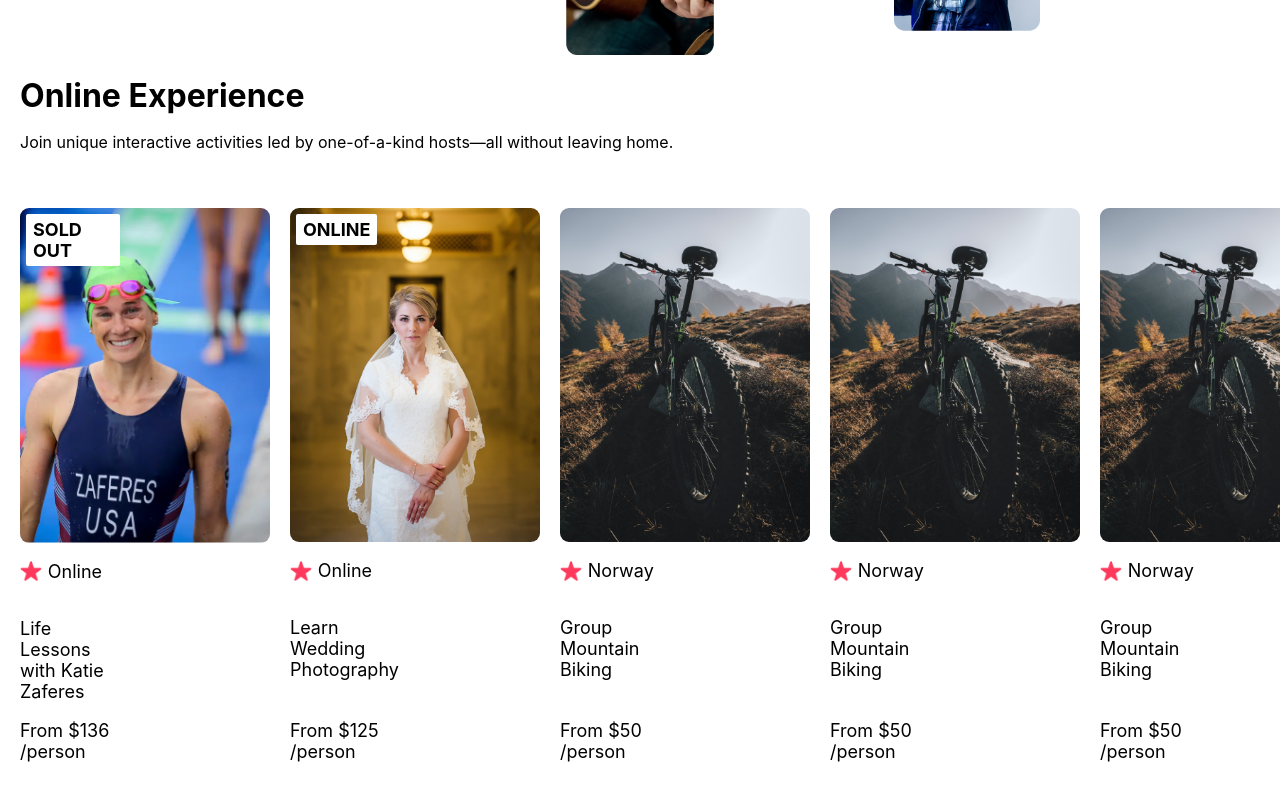
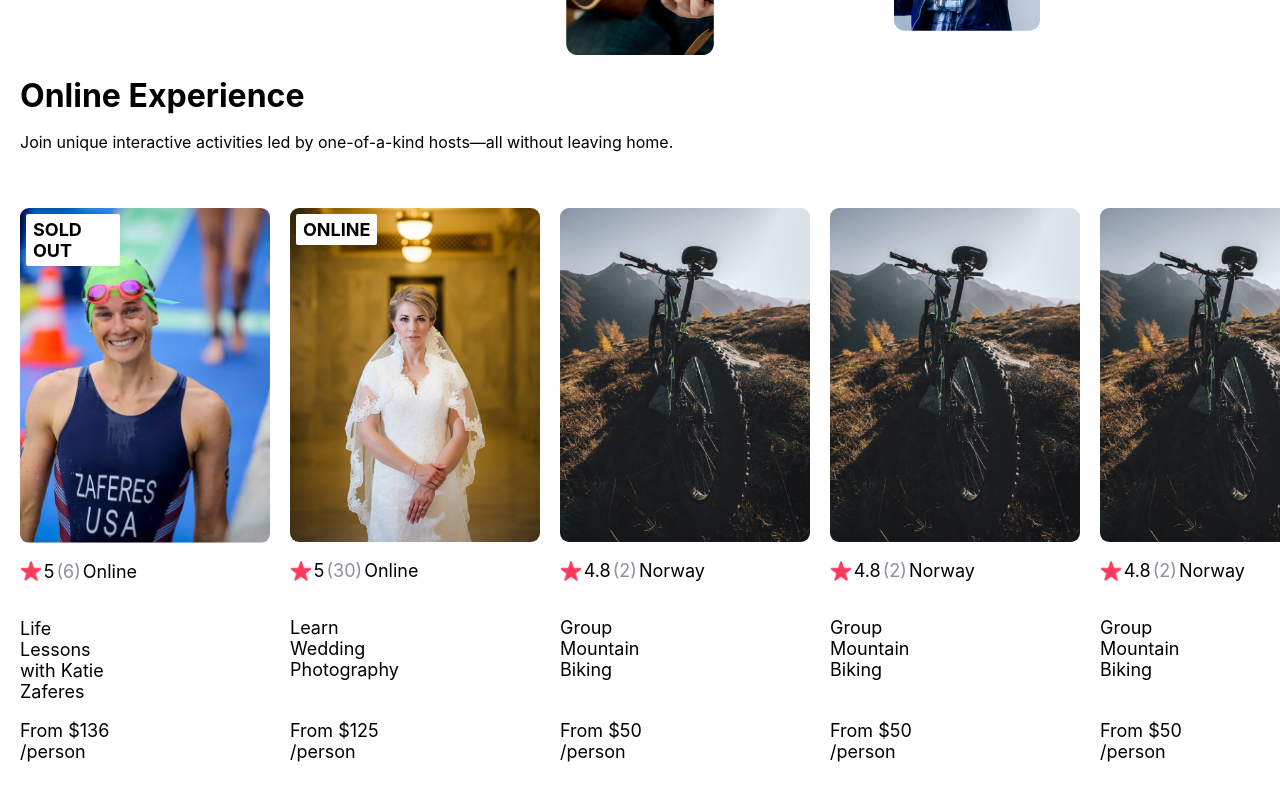
Before and after one commit to gabrielmussafiri/Airbnb_OnlineExperience_Clone, a React (Create React App) app: page / in a window 1280 px wide. Shown: the part 504-1304 px from the top of the page. Built offline with nearby package versions, Linux system fonts and the light colour scheme.

Commit message:
updated card component

```diff
--- a/src/App.js
+++ b/src/App.js
@@ -6,7 +6,7 @@ import data from "./Components/data";
 
 function App() {
   const cardElement = data.map((item) => {
-    return <Card key={item.id} item={item} />;
+    return <Card key={item.id} {...item} />;
   });
   return (
     <div>
--- a/src/Components/Card.js
+++ b/src/Components/Card.js
@@ -1,23 +1,23 @@
 function Card(props) {
   let badgeText;
-  if (props.item.openSpots === 0) {
+  if (props.openSpots === 0) {
     badgeText = "SOLD OUT";
-  } else if (props.item.location === "Online") {
+  } else if (props.location === "Online") {
     badgeText = "ONLINE";
   }
   return (
     <div className="card--container">
       {badgeText && <div className="card--badge">{badgeText}</div>}
-      <img src={props.item.coverImg} alt="katie" className="card--image" />
+      <img src={props.coverImg} alt="katie" className="card--image" />
       <div className="card--review">
         <img src="./Images/star.png" alt="star" className="card--star" />
-        <p>{props.item.rating}</p>
-        <p className="gray">{props.item.reviewCount}</p>
-        <p className="gary">{props.item.location}</p>
+        <p>{props.stats.rating}</p>
+        <p className="gray">({props.stats.reviewCount})</p>
+        <p className="gary">{props.location}</p>
       </div>
-      <p>{props.item.title}</p>
+      <p>{props.title}</p>
       <p className="card--title">
-        From ${props.item.price} <span>/person</span>
+        From ${props.price} <span>/person</span>
       </p>
     </div>
   );
--- a/src/Components/data.js
+++ b/src/Components/data.js
@@ -69,18 +69,5 @@ export default [
     location: "Norway",
     openSpots: 3,
   },
-  {
-    id: 6,
-    title: "Group Mountain Biking",
-    description:
-      "Experience the beautiful Norwegian landscape and meet new friends all while conquering rugged terrain on your mountain bike. (Bike provided!)",
-    price: 50,
-    coverImg: "./Images/mountain-bike.png",
-    stats: {
-      rating: 4.8,
-      reviewCount: 2,
-    },
-    location: "Norway",
-    openSpots: 3,
-  },
+
 ];
```
